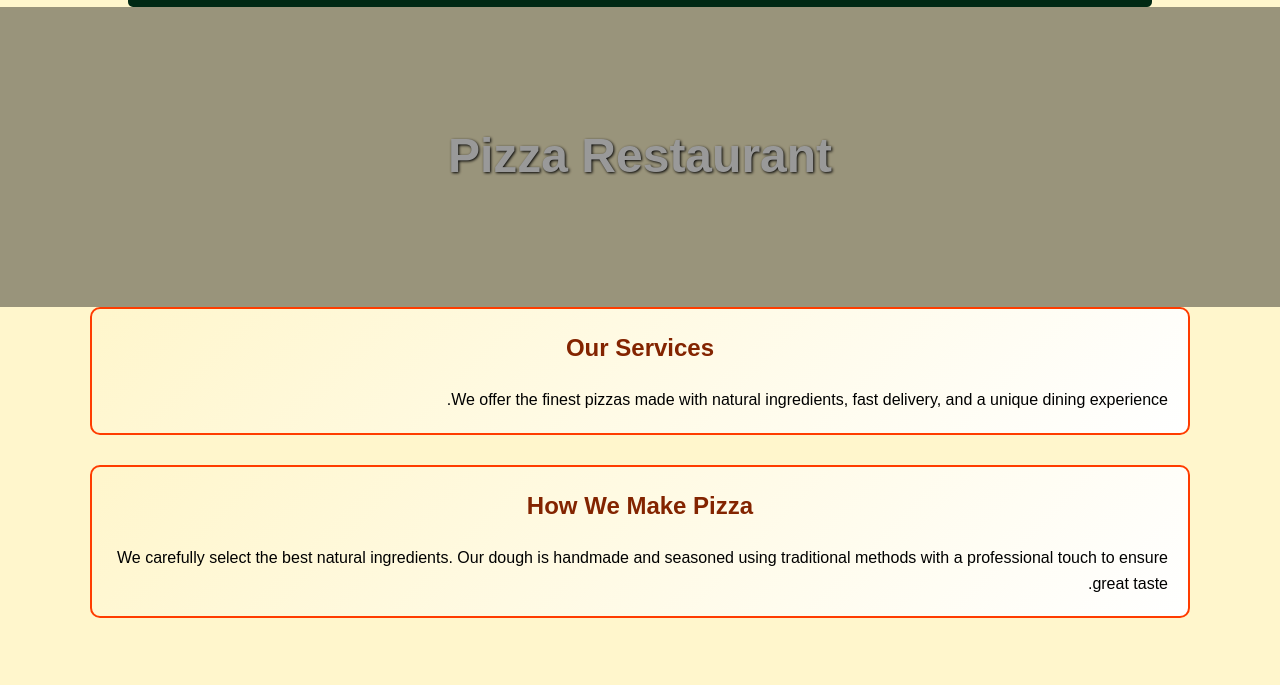
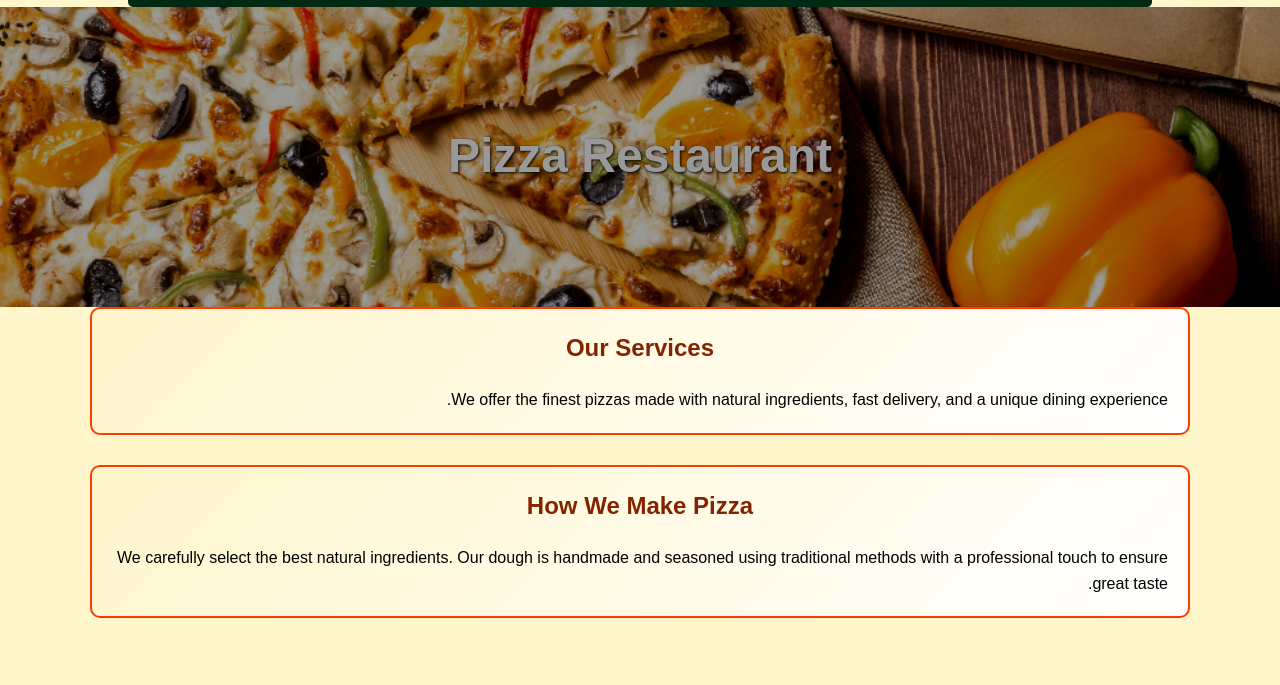
Before and after one commit to ahmedbntrya5/Pizza-website, a plain HTML site: page index.html in a window 1280 px wide. Shown: the part 103-788 px from the top of the page. Drawn offline with Linux system fonts and the light colour scheme.

Commit message:
Update style.css

```diff
--- a/style.css
+++ b/style.css
@@ -170,7 +170,7 @@ nav .cart-count {
 
 /* Header Section */
 header {
-  background: url('image/pizza-bg.jpg') no-repeat center center/cover;
+  background: url('pizza-bg.jpg') no-repeat center center/cover;
   height: 300px;
   display: flex;
   align-items: center;
```
